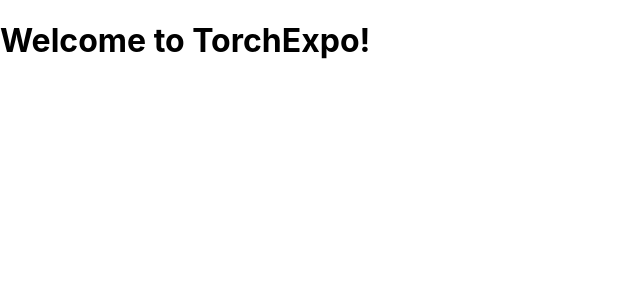
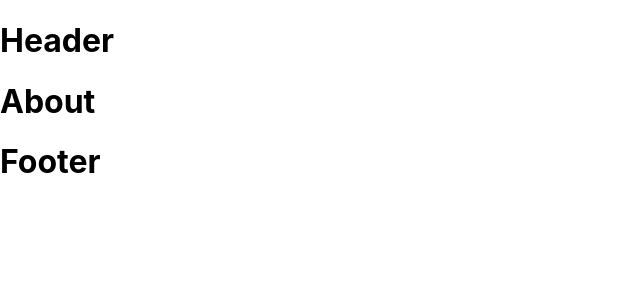
Before and after one commit to HiroForYou/archived, a React (Create React App) app: page /about in a window 1280 px wide. Shown: the top 300 px of the page, without its empty margins (0-640 px from the left). Built offline with nearby package versions, Linux system fonts and the light colour scheme.

Commit message:
Added routes and pages

```diff
--- a/package.json
+++ b/package.json
@@ -8,6 +8,7 @@
     "@testing-library/user-event": "^7.2.1",
     "react": "^16.13.1",
     "react-dom": "^16.13.1",
+    "react-router-dom": "^5.2.0",
     "react-scripts": "3.4.1"
   },
   "scripts": {
--- a/src/App.js
+++ b/src/App.js
@@ -1,10 +1,26 @@
 import React from 'react';
+import { BrowserRouter as Router, Switch, Route } from 'react-router-dom';
+import About from './pages/About';
+import Home from './pages/Home';
+import Header from './components/Header';
+import Footer from './components/Footer';
+import Error from './pages/Error';
 
 function App() {
   return (
-    <div>
-      <h1>Welcome to TorchExpo!</h1>
-    </div>
+    <Router>
+      <Header />
+      <Switch>
+        <Route path="/" exact>
+          <Home />
+        </Route>
+        <Route path="/about" exact>
+          <About />
+        </Route>
+        <Error />
+      </Switch>
+      <Footer />
+    </Router>
   );
 }
 
--- /dev/null
+++ b/src/components/Footer.js
@@ -0,0 +1,11 @@
+import React from 'react';
+
+const Footer = () => {
+  return (
+    <div>
+      <h1>Footer</h1>
+    </div>
+  );
+};
+
+export default Footer;
--- /dev/null
+++ b/src/components/Header.js
@@ -0,0 +1,11 @@
+import React from 'react';
+
+const Header = () => {
+  return (
+    <div>
+      <h1>Header</h1>
+    </div>
+  );
+};
+
+export default Header;
--- /dev/null
+++ b/src/pages/About.js
@@ -0,0 +1,11 @@
+import React from 'react';
+
+const About = () => {
+  return (
+    <div>
+      <h1>About</h1>
+    </div>
+  );
+};
+
+export default About;
--- /dev/null
+++ b/src/pages/Error.js
@@ -0,0 +1,11 @@
+import React from 'react';
+
+const Error = () => {
+  return (
+    <div>
+      <h1>Error</h1>
+    </div>
+  );
+};
+
+export default Error;
--- /dev/null
+++ b/src/pages/Home.js
@@ -0,0 +1,11 @@
+import React from 'react';
+
+const Home = () => {
+  return (
+    <div>
+      <h1>Home</h1>
+    </div>
+  );
+};
+
+export default Home;
```
Also changed, not shown: 1 other file (tests, documents, lock files or other folders).
